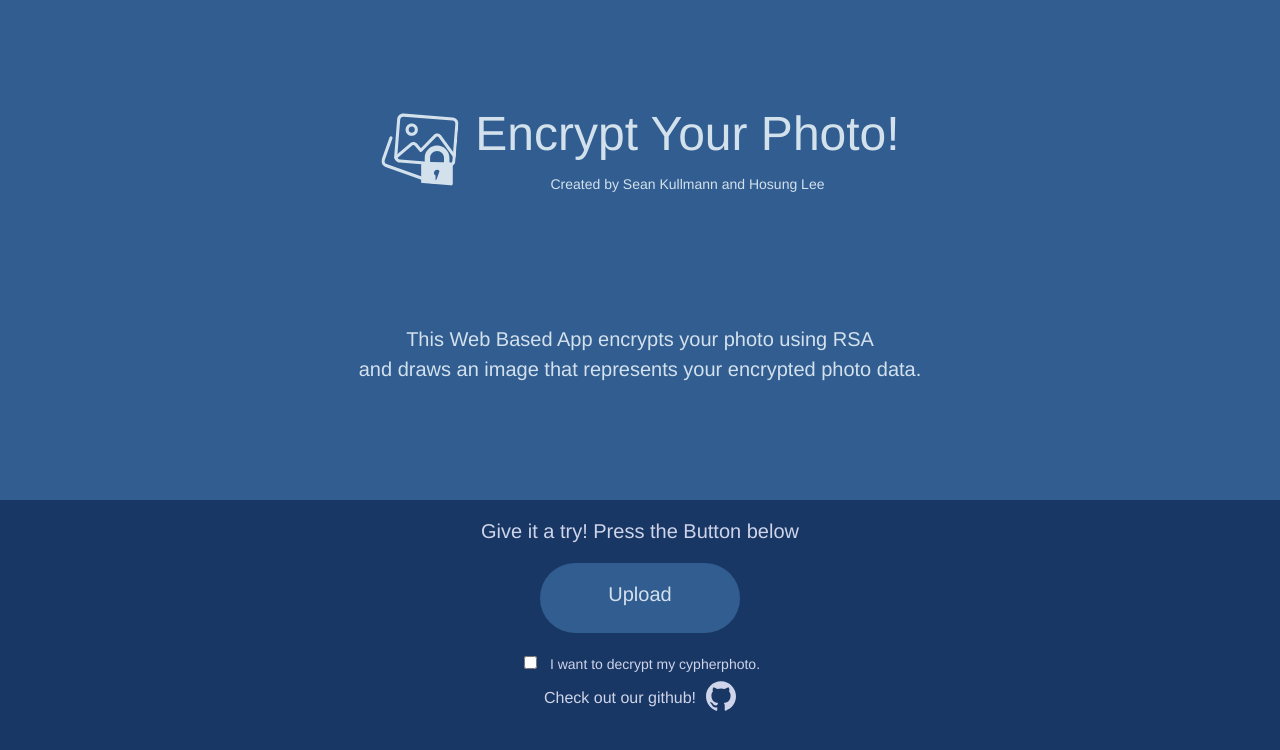
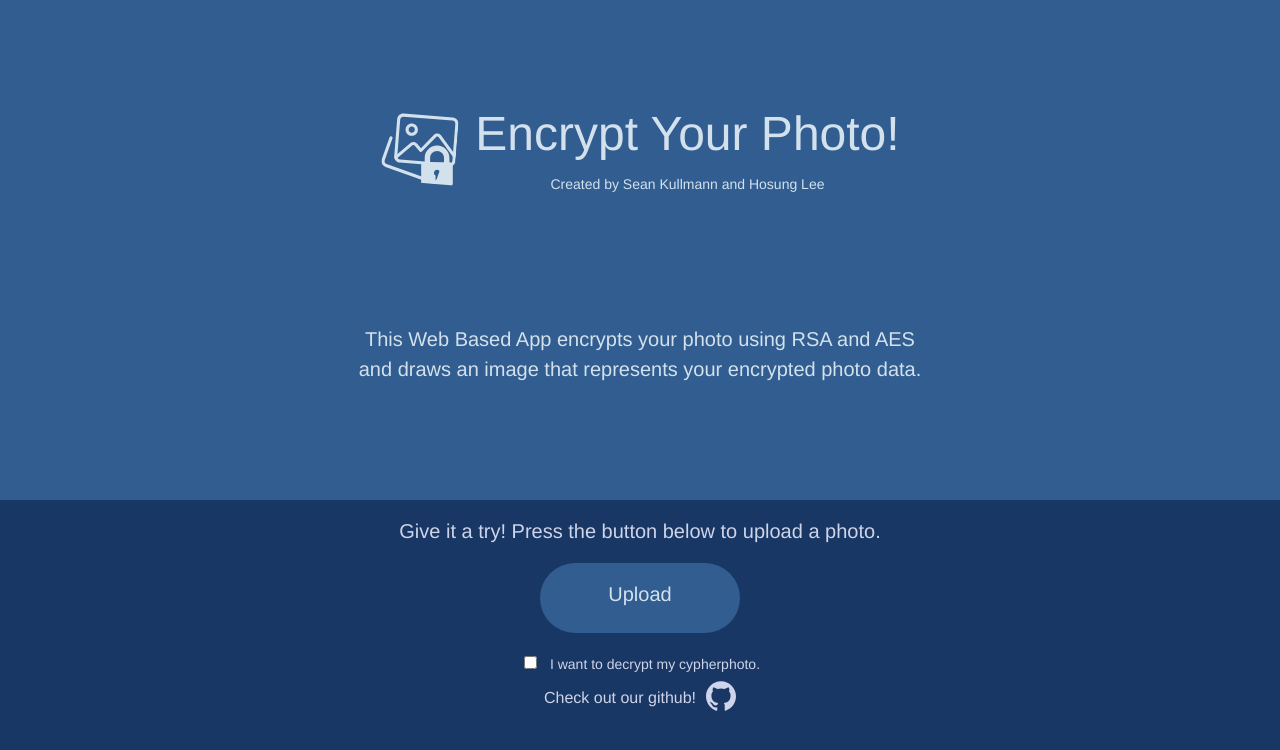
Before and after one commit to Kullmann/Photocrypt, a React (Create React App) app in the folder photo-rsa/: page / in a window 1280 px wide. Shown: the top 750 px of the page. Built offline with nearby package versions, Linux system fonts and the light colour scheme.

Commit message:
Cleaned up some wording

```diff
--- a/photo-rsa/src/components/Upload/index.js
+++ b/photo-rsa/src/components/Upload/index.js
@@ -21,7 +21,6 @@ export default class Upload extends Component {
       const base64 = reader.result;
       if (base64) {
         this.setState({ image: base64.toString() });
-        //console.log(base64.toString());
         this.makeServerRequest();
       }
     };
@@ -35,24 +34,25 @@ export default class Upload extends Component {
     const path = this.state.encrypt ? "/encrypt" : "/decrypt";
     try {
       const res = await axios.post(path, this.state.image);
-      const str = Buffer.from(res.data, "binary"); //.toString("base64");
+      const str = Buffer.from(res.data, "binary");
       console.log(str);
-      this.setState({ loading: false, image: ""});
+      this.setState({ loading: false, image: "" });
       this.props.setimg(str);
-      this.state.document = true;
     } catch (err) {
       console.log("error: " + err);
     }
   };
 
   toggleCipher = () => {
-    this.setState({encrypt:!this.state.encrypt});
-  }
+    this.setState({ encrypt: !this.state.encrypt });
+  };
 
   render() {
     return (
       <div>
-            <p className="Message">Give it a try! Press the Button below</p>
+        <p className="Message">
+          Give it a try! Press the button below to upload a photo.
+        </p>
         {!this.state.loading ? (
           <form className="UploadForm">
             <label class="UploadButton">
--- a/photo-rsa/src/screens/Main/index.js
+++ b/photo-rsa/src/screens/Main/index.js
@@ -6,8 +6,8 @@
 import React, { Component } from "react";
 import GithubLogo from "../../components/GithubLogo";
 import Logo from "../../components/Logo";
-import Upload from "../../components/Upload"
-import Result from "../../components/Result"
+import Upload from "../../components/Upload";
+import Result from "../../components/Result";
 
 export default class Main extends Component {
   constructor() {
@@ -17,8 +17,8 @@ export default class Main extends Component {
   }
 
   setImage = (_image) => {
-    this.setState({image: _image});
-  }
+    this.setState({ image: _image });
+  };
 
   render() {
     return (
@@ -33,13 +33,23 @@ export default class Main extends Component {
               </p>
             </div>
           </div>
-          {!this.state.image?<div className="Description">
-            <p>This Web Based App encrypts your photo using RSA</p>
-            <p>and draws an image that represents your encrypted photo data.</p>
-          </div>:<></>}
+          {!this.state.image ? (
+            <div className="Description">
+              <p>This Web Based App encrypts your photo using RSA and AES</p>
+              <p>
+                and draws an image that represents your encrypted photo data.
+              </p>
+            </div>
+          ) : (
+            <></>
+          )}
         </div>
         <div className="Content">
-          {!this.state.image ? <Upload setimg={this.setImage}/> : <Result image={this.state.image} setimg={this.setImage}/>}
+          {!this.state.image ? (
+            <Upload setimg={this.setImage} />
+          ) : (
+            <Result image={this.state.image} setimg={this.setImage} />
+          )}
           <div className="Footer">
             <p>
               <a href="https://github.com/Kullmann/RSAPhotoCryptography">
```
Also changed, not shown: photo-rsa/src/components/Result/index.js (+5 -3 lines). Lines whose indentation alone changed are shown as unchanged.
